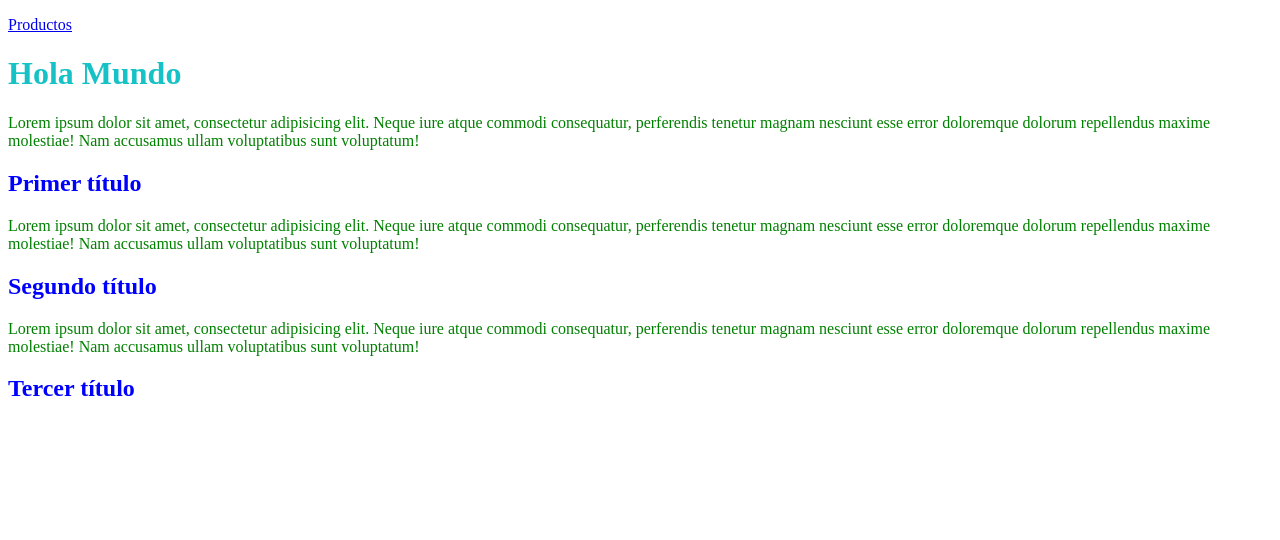
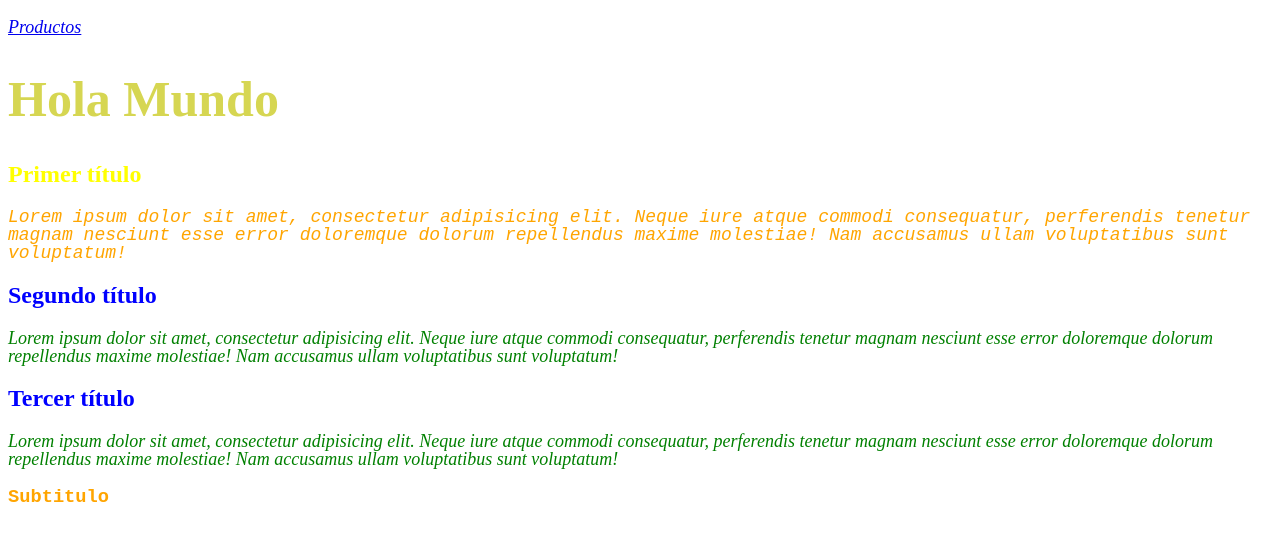
Before and after one commit to daviidxestrada/cssmaster, a plain HTML site: page index.html in a window 1280 px wide. Drawn offline with Linux system fonts and the light colour scheme.

Commit message:
Selectors v1

```diff
--- a/css/main.css
+++ b/css/main.css
@@ -1,5 +1,10 @@
 h1{
     color: rgb(214, 214, 82);
+    font-size: 50px;
+}
+
+#primer-titulo {
+    color: yellow;
 }
 
 h2{
@@ -8,8 +13,14 @@ h2{
 
 p{
     color: green;
+    font-size: 18px;
+  font-style: italic;
+  font-weight: 200;
+  line-height: 1;
+
 }
 
-h1{
-    color: rgb(22, 194, 197);
+.orange{
+   color: orange;
+   font-family: 'Courier New', Courier, monospace ;
 }
--- a/index.html
+++ b/index.html
@@ -15,17 +15,18 @@
 <p><a href="productos.html">Productos</a></p>
 
 <h1>Hola Mundo</h1>
+<h2 id="primer-titulo">Primer título</h2>
+<p class="orange">Lorem ipsum dolor sit amet, consectetur adipisicing elit. Neque iure atque commodi consequatur,
+    perferendis tenetur magnam nesciunt esse error doloremque dolorum repellendus maxime molestiae!
+    Nam accusamus ullam voluptatibus sunt voluptatum!</p>
+<h2 id="segundo-titulo">Segundo título</h2>
 <p>Lorem ipsum dolor sit amet, consectetur adipisicing elit. Neque iure atque commodi consequatur,
     perferendis tenetur magnam nesciunt esse error doloremque dolorum repellendus maxime molestiae!
     Nam accusamus ullam voluptatibus sunt voluptatum!</p>
-<h2>Primer título</h2>
+<h2 id="tercer-titulo">Tercer título</h2>
 <p>Lorem ipsum dolor sit amet, consectetur adipisicing elit. Neque iure atque commodi consequatur,
     perferendis tenetur magnam nesciunt esse error doloremque dolorum repellendus maxime molestiae!
     Nam accusamus ullam voluptatibus sunt voluptatum!</p>
-<h2>Segundo título</h2>
-<p>Lorem ipsum dolor sit amet, consectetur adipisicing elit. Neque iure atque commodi consequatur,
-    perferendis tenetur magnam nesciunt esse error doloremque dolorum repellendus maxime molestiae!
-    Nam accusamus ullam voluptatibus sunt voluptatum!</p>
-<h2>Tercer título</h2>
 
+<h3 class="orange">Subtitulo</h3>
 </html>
```
Also changed, not shown: productos.html (+2 -2 lines).
